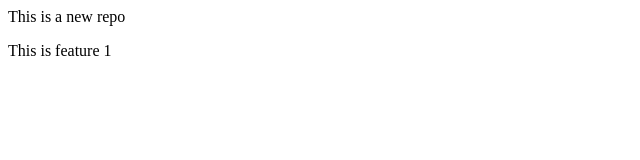
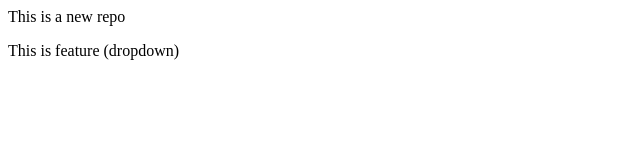
Before and after one commit to SivaK143/localrepo, a plain HTML site: page index.html in a window 1280 px wide. Shown: the full height of the page, 0-640 px from the left. Drawn offline with Linux system fonts and the light colour scheme.

```diff
--- a/index.html
+++ b/index.html
@@ -1,2 +1,2 @@
 <p>This is a new repo</p>
-<p>This is feature 1</p>
+<p>This is feature (dropdown)</p>
```
